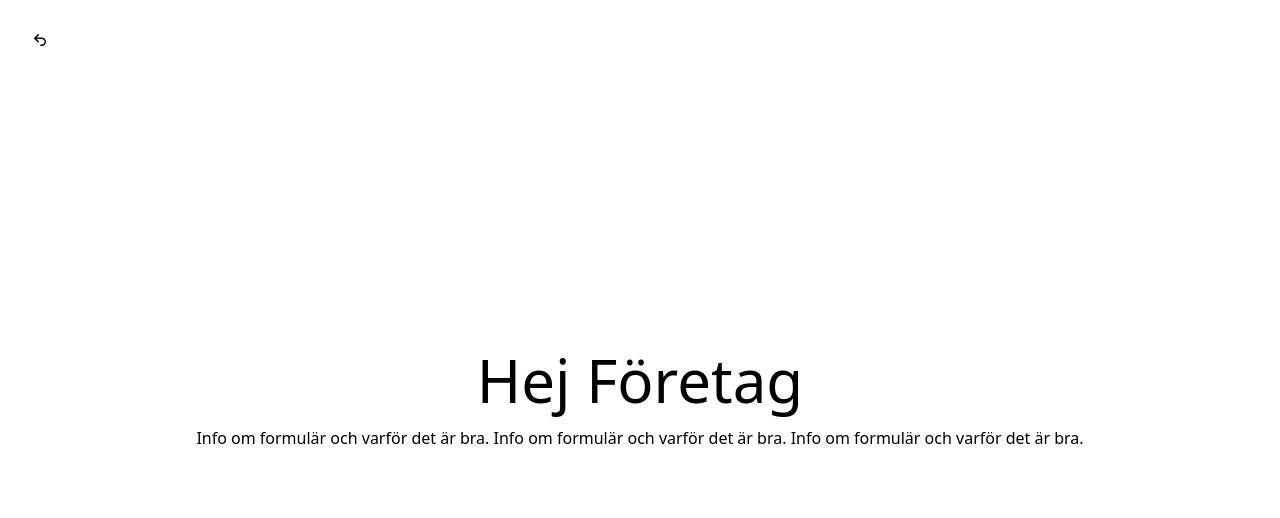
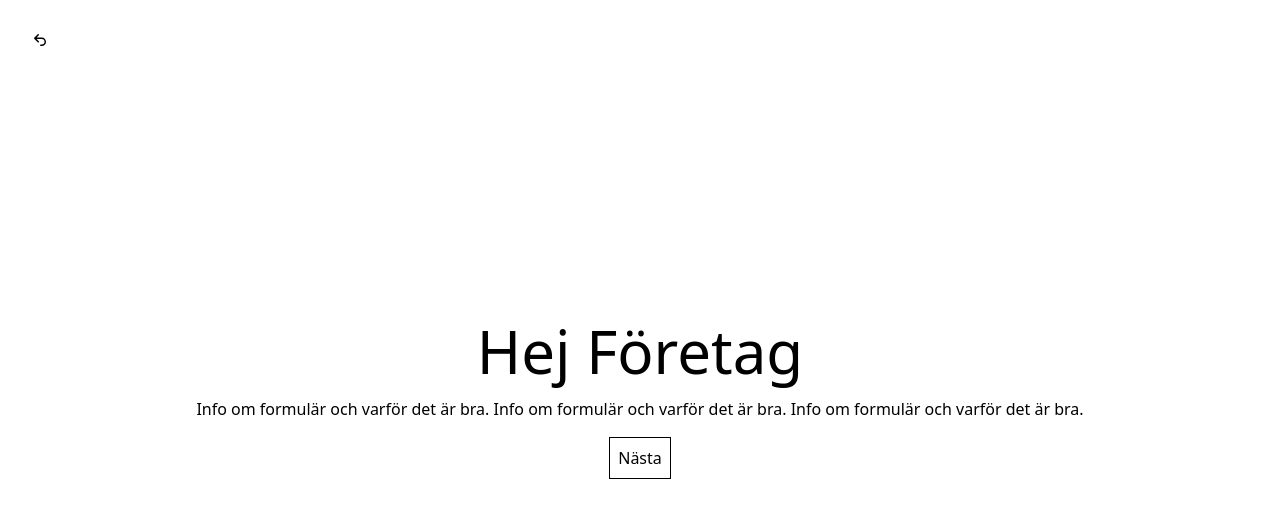
Before and after one commit to vojtechlevi/wu-dd-event, a React (Vite) app: page /company in a window 1280 px wide. Shown: the top 518 px of the page. Built offline with nearby package versions, Linux system fonts and the light colour scheme; the HTML template or start-up script is replaced by a standard one.

Commit message:
Refactor form pages to include counter and setCounter props

```diff
--- a/src/components/FormPage0.jsx
+++ b/src/components/FormPage0.jsx
@@ -1,6 +1,6 @@
 import React from "react";
 
-const FormPage0 = () => {
+const FormPage0 = ({ counter, setCounter }) => {
   return (
     <>
       <h1 className="text-6xl">Hej Företag</h1>
@@ -8,6 +8,11 @@ const FormPage0 = () => {
         Info om formulär och varför det är bra. Info om formulär och varför det
         är bra. Info om formulär och varför det är bra.
       </p>
+      <button
+        onClick={() => setCounter(counter + 1)}
+        className="border border-black p-2">
+        Nästa
+      </button>
     </>
   );
 };
--- a/src/components/FormPage1.jsx
+++ b/src/components/FormPage1.jsx
@@ -1,10 +1,15 @@
 import React from "react";
 
-const FormPage1 = () => {
+const FormPage1 = ({ counter, setCounter }) => {
   return (
     <>
       <h2 className="text-4xl">Vilket företag kommer du från?</h2>
       <input type="text" placeholder="företagsnamn" className="bg-gray-200" />
+      <button
+        onClick={() => setCounter(counter + 1)}
+        className="border border-black p-2">
+        Nästa
+      </button>
     </>
   );
 };
--- a/src/components/FormPage10.jsx
+++ b/src/components/FormPage10.jsx
@@ -1,6 +1,6 @@
 import React from "react";
 
-const FormPage10 = () => {
+const FormPage10 = ({ counter, setCounter }) => {
   return (
     <>
       <h2 className="text-4xl">Hela perioden eller delar?</h2>
@@ -18,6 +18,11 @@ const FormPage10 = () => {
         <input type="checkbox" />
         <p>Vet mer senare</p>
       </span>
+      <button
+        onClick={() => setCounter(counter + 1)}
+        className="border border-black p-2">
+        Nästa
+      </button>
     </>
   );
 };
--- a/src/components/FormPage2.jsx
+++ b/src/components/FormPage2.jsx
@@ -1,10 +1,15 @@
 import React from "react";
 
-const FormPage2 = () => {
+const FormPage2 = ({ counter, setCounter }) => {
   return (
     <>
       <h2 className="text-4xl">Vilken bransch tillhör ni?</h2>
       <input type="text" placeholder="bilindustrin" className="bg-gray-200" />
+      <button
+        onClick={() => setCounter(counter + 1)}
+        className="border border-black p-2">
+        Nästa
+      </button>
     </>
   );
 };
--- a/src/components/FormPage3.jsx
+++ b/src/components/FormPage3.jsx
@@ -1,10 +1,15 @@
 import React from "react";
 
-const FormPage3 = () => {
+const FormPage3 = ({ counter, setCounter }) => {
   return (
     <>
       <h2 className="text-4xl">Hur många jobbar hos er?</h2>
       <input type="range" className="bg-gray-200" />
+      <button
+        onClick={() => setCounter(counter + 1)}
+        className="border border-black p-2">
+        Nästa
+      </button>
     </>
   );
 };
--- a/src/components/FormPage4.jsx
+++ b/src/components/FormPage4.jsx
@@ -1,6 +1,6 @@
 import React from "react";
 
-const FormPage4 = () => {
+const FormPage4 = ({ counter, setCounter }) => {
   return (
     <>
       <h2 className="text-4xl">Vad sysslar ni med?</h2>
@@ -14,6 +14,11 @@ const FormPage4 = () => {
         <button className="border border-black p-2">Motion design</button>
         <button className="border border-black p-2">Motion design</button>
       </div>
+      <button
+        onClick={() => setCounter(counter + 1)}
+        className="border border-black p-2">
+        Nästa
+      </button>
     </>
   );
 };
--- a/src/components/FormPage5.jsx
+++ b/src/components/FormPage5.jsx
@@ -1,6 +1,6 @@
 import React from "react";
 
-const FormPage5 = () => {
+const FormPage5 = ({ counter, setCounter }) => {
   return (
     <>
       <h2 className="text-4xl">Var kan vi läsa mer om er?</h2>
@@ -9,6 +9,11 @@ const FormPage5 = () => {
         placeholder="www.företagsnamn.se"
         className="bg-gray-200"
       />
+      <button
+        onClick={() => setCounter(counter + 1)}
+        className="border border-black p-2">
+        Nästa
+      </button>
     </>
   );
 };
--- a/src/components/FormPage6.jsx
+++ b/src/components/FormPage6.jsx
@@ -1,11 +1,16 @@
 import React from "react";
 
-const FormPage6 = () => {
+const FormPage6 = ({ counter, setCounter }) => {
   return (
     <>
       <h2 className="text-4xl">Vilken sorts arbetsplats är ni?</h2>
       <button className="border border-black p-2 self-start">Byrå</button>
       <button className="border border-black p-2 self-start">Inhouse</button>
+      <button
+        onClick={() => setCounter(counter + 1)}
+        className="border border-black p-2">
+        Nästa
+      </button>
     </>
   );
 };
--- a/src/components/FormPage7.jsx
+++ b/src/components/FormPage7.jsx
@@ -1,6 +1,6 @@
 import React from "react";
 
-const FormPage7 = () => {
+const FormPage7 = ({ counter, setCounter }) => {
   return (
     <>
       <h2 className="text-4xl">Vilka program jobbar ni i?</h2>
@@ -14,6 +14,11 @@ const FormPage7 = () => {
         <button className="border border-black p-2">Exempel</button>
         <button className="border border-black p-2">Exempel</button>
       </div>
+      <button
+        onClick={() => setCounter(counter + 1)}
+        className="border border-black p-2">
+        Nästa
+      </button>
     </>
   );
 };
--- a/src/components/FormPage8.jsx
+++ b/src/components/FormPage8.jsx
@@ -1,6 +1,6 @@
 import React from "react";
 
-const FormPage8 = () => {
+const FormPage8 = ({ counter, setCounter }) => {
   return (
     <>
       <h2 className="text-4xl">Vilken typ av praktikant söker ni?</h2>
@@ -10,6 +10,11 @@ const FormPage8 = () => {
       <button className="border border-black p-2 self-start">
         Webbutvecklare
       </button>
+      <button
+        onClick={() => setCounter(counter + 1)}
+        className="border border-black p-2">
+        Nästa
+      </button>
     </>
   );
 };
--- a/src/components/FormPage9.jsx
+++ b/src/components/FormPage9.jsx
@@ -1,6 +1,6 @@
 import React from "react";
 
-const FormPage9 = () => {
+const FormPage9 = ({ counter, setCounter }) => {
   return (
     <>
       <h2 className="text-4xl">Hur många kan ni ta emot?</h2>
@@ -16,6 +16,11 @@ const FormPage9 = () => {
         <option value="9">9</option>
         <option value="10">10</option>
       </select>
+      <button
+        onClick={() => setCounter(counter + 1)}
+        className="border border-black p-2">
+        Nästa
+      </button>
     </>
   );
 };
```
